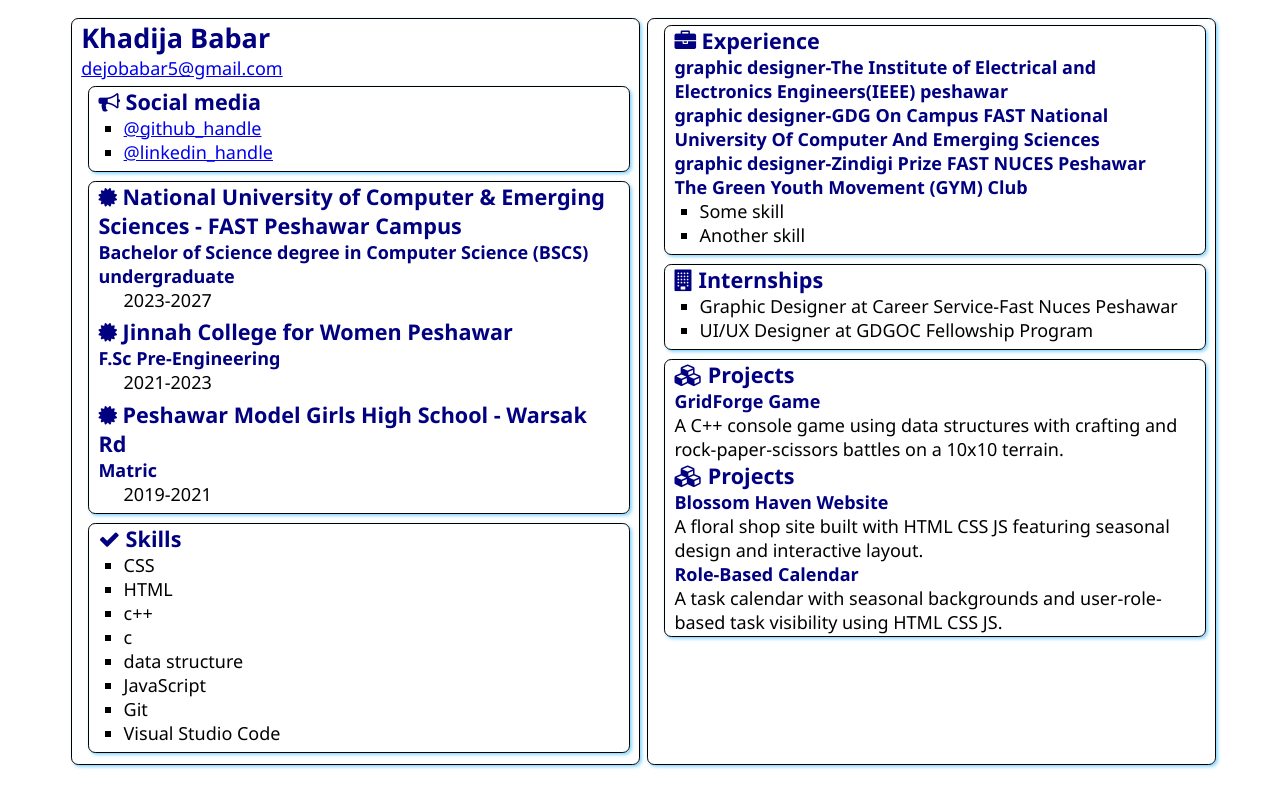
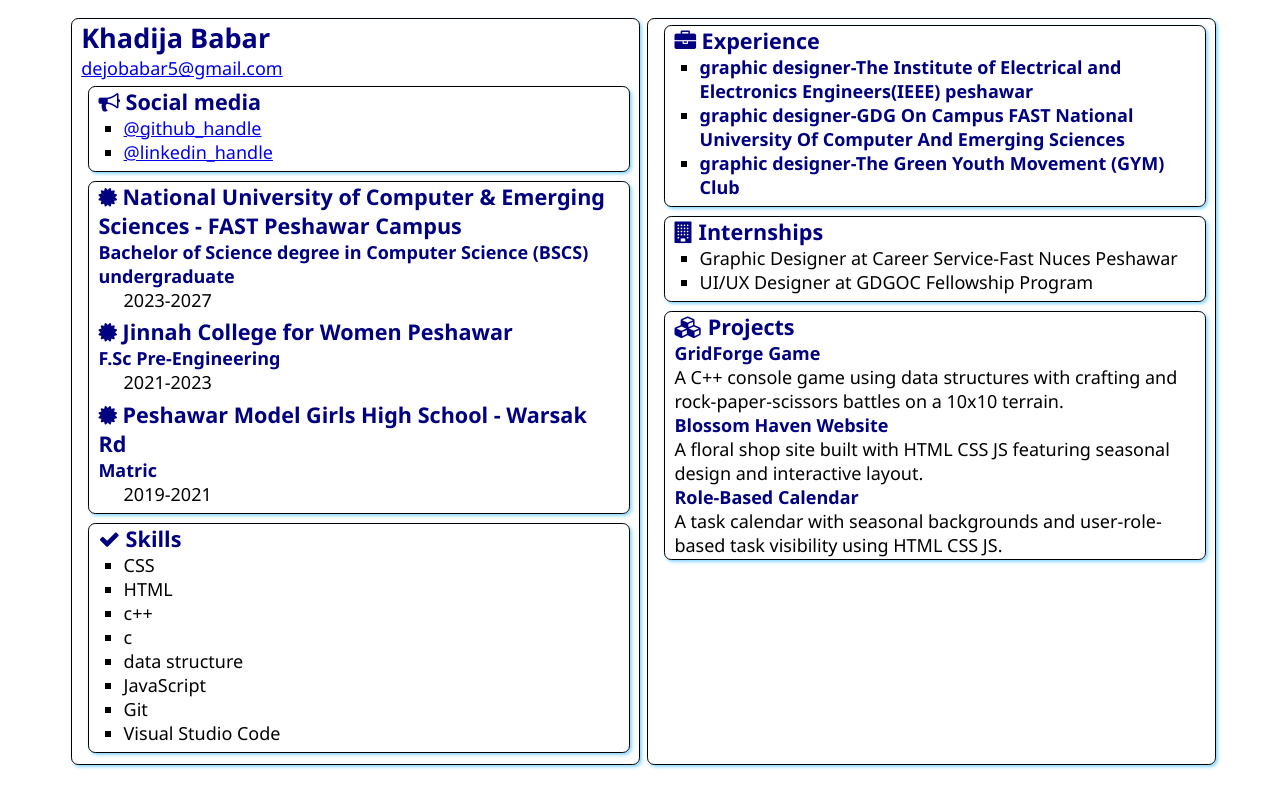
Before and after one commit to khadija-babar/my-static-portfolio, a plain HTML site: page src/index.html in a window 1280 px wide. Drawn offline with Linux system fonts and the light colour scheme.

Commit message:
Update index.html

```diff
--- a/src/index.html
+++ b/src/index.html
@@ -79,13 +79,14 @@ Peshawar Model Girls High School - Warsak Rd
                     <i class="fa fa-briefcase" aria-hidden="true"></i>
                     Experience
                 </h2>
-                <h3>graphic designer-The Institute of Electrical and Electronics Engineers(IEEE) peshawar</h3>
- <h3>graphic designer-GDG On Campus FAST National University Of Computer And Emerging Sciences </h3>
- <h3>graphic designer-Zindigi Prize FAST NUCES Peshawar </h3>
- <h3>The Green Youth Movement (GYM) Club </h3>
+
                 <ul>
-                    <li>Some skill</li>
-                    <li>Another skill</li>
+                    <li>  <h3>graphic designer-The Institute of Electrical and Electronics Engineers(IEEE) peshawar</h3>
+ </li>
+                    <li><h3>graphic designer-GDG On Campus FAST National University Of Computer And Emerging Sciences </h3>
+</li>
+                <li>
+ <h3>graphic designer-The Green Youth Movement (GYM) Club </h3></li>
                 </ul>
             </section>
             <section class="box">
@@ -107,10 +108,6 @@ Peshawar Model Girls High School - Warsak Rd
                 <h3>GridForge Game </h3>
                 <div>A C++ console game using data structures with crafting and rock-paper-scissors battles on a 10x10 terrain.
 </div>
-                  <h2>
-                    <i class="fa fa-cubes" aria-hidden="true"></i>
-                    Projects
-                </h2>
 
                 <h3>Blossom Haven Website </h3>
                 <div>A floral shop site built with HTML CSS JS featuring seasonal design and interactive layout.
```
